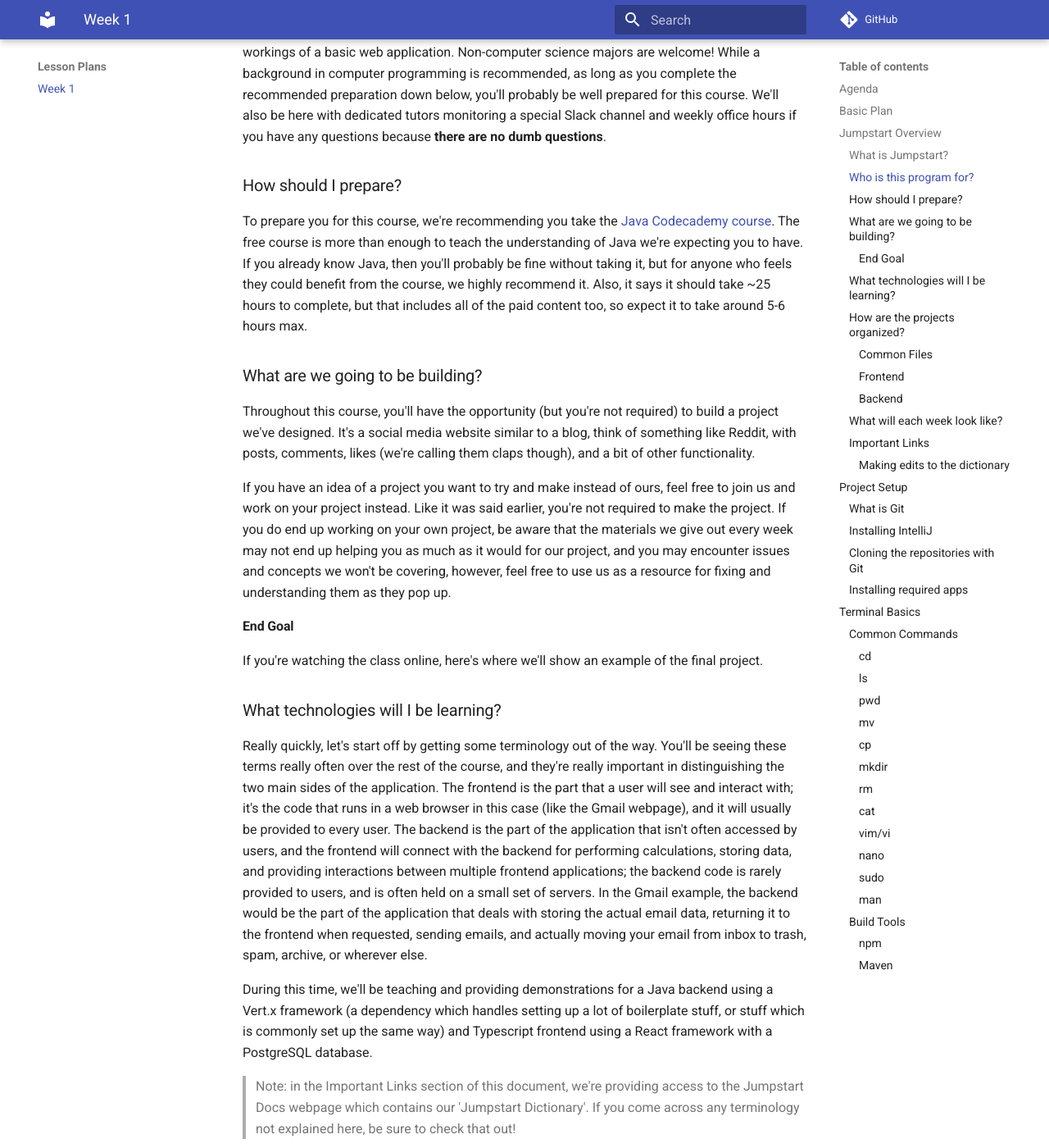
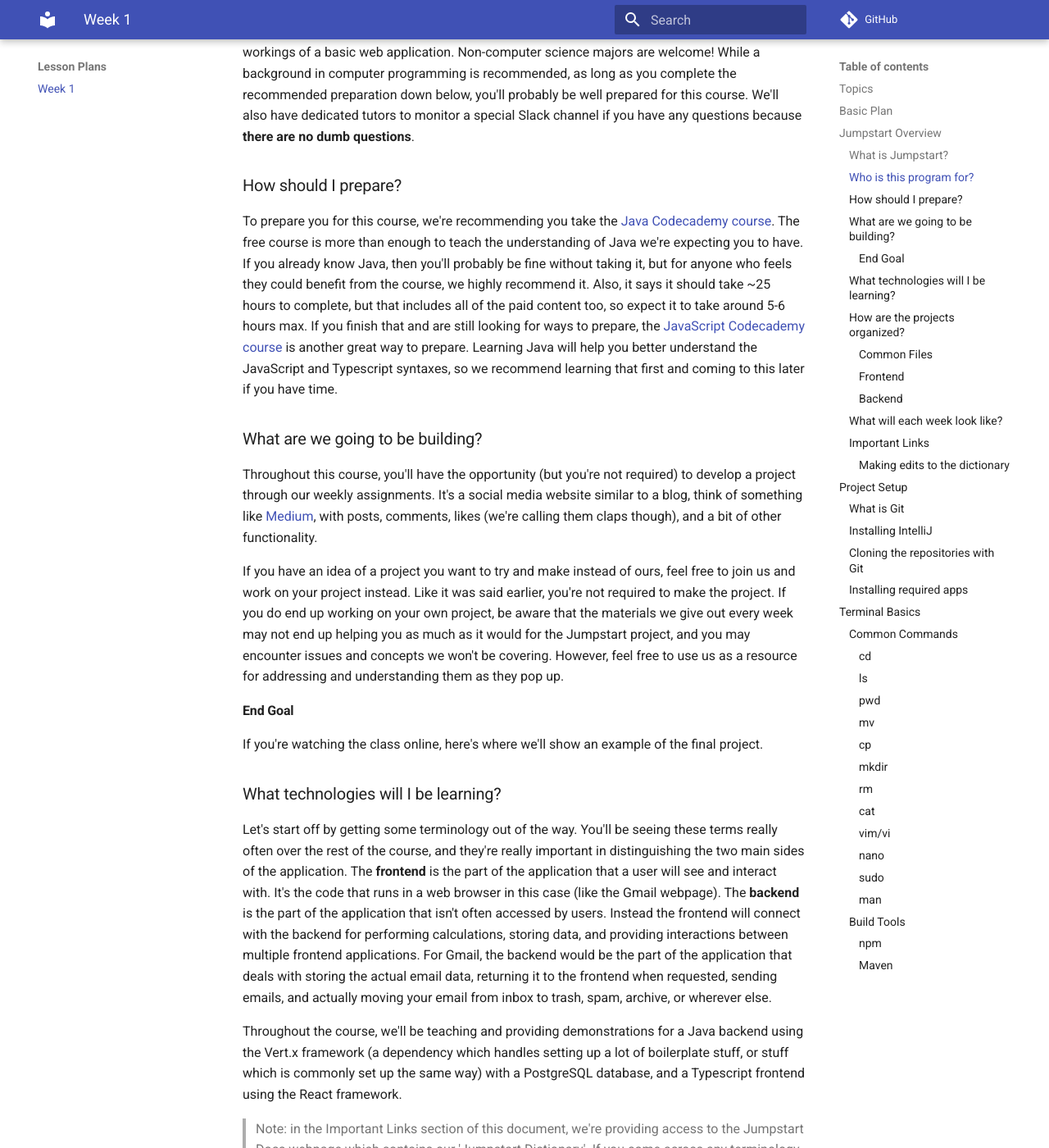
Before and after one commit to Code-4-Community/learning-resources, an MkDocs documentation site: the page built from docs/lesson-plans/week-1.md, in a window 1280 px wide and 1400 px high, scrolled down 2288 px. Shown: the whole window at 82% size. Built offline with MkDocs 1.6.1 and Material for MkDocs 9.7.7, drawn with Linux system fonts in a browser that asks for light colours; comment, search, counter and statistics services are not loaded; some of the changed text lies outside the part shown.

Commit message:
Add Liam's requested changes

```diff
--- a/docs/lesson-plans/week-1.md
+++ b/docs/lesson-plans/week-1.md
@@ -1,6 +1,6 @@
 # Week 1: Project Setup and Terminal Basics
 
-## Agenda
+## Topics
 
 - Project Overview
 - Project Setup
@@ -62,16 +62,16 @@
 
 Over the next couple of weeks (we have 9-10 sessions planned including this one), we'll
 be going through a lot of the fundamentals you'll need to know for developing an interactive
-web application. Our aim is to help you understand and have the tools for developing a
-personal project of your own in the future.
+web application. Our aim is to give you the tools you'll need and help you understand
+how to develop a personal project of your own in the future.
 
 ### Who is this program for?
 
-This program is honestly for anyone interested in software development or interested in the
+This program is for anyone interested in software development or interested in the
 inner workings of a basic web application. Non-computer science majors are welcome! While a
 background in computer programming is recommended, as long as you complete the recommended
-preparation down below, you'll probably be well prepared for this course. We'll also be here
-with dedicated tutors monitoring a special Slack channel and weekly office hours if you have
+preparation down below, you'll probably be well prepared for this course. We'll also have
+dedicated tutors to monitor a special Slack channel if you have
 any questions because __there are no dumb questions__.
 
 ### How should I prepare?
@@ -81,19 +81,24 @@
 teach the understanding of Java we're expecting you to have. If you already know Java, then you'll
 probably be fine without taking it, but for anyone who feels they could benefit from the course,
 we highly recommend it. Also, it says it should take ~25 hours to complete, but that includes
-all of the paid content too, so expect it to take around 5-6 hours max.
+all of the paid content too, so expect it to take around 5-6 hours max. If you finish that and
+are still looking for ways to prepare, the [JavaScript Codecademy
+course](https://www.codecademy.com/learn/introduction-to-javascript) is another great way to
+prepare. Learning Java will help you better understand the JavaScript and Typescript
+syntaxes, so we recommend learning that first and coming to this later if you have time.
 
 ### What are we going to be building?
 
-Throughout this course, you'll have the opportunity (but you're not required) to build a project
-we've designed. It's a social media website similar to a blog, think of something like Reddit,
+Throughout this course, you'll have the opportunity (but you're not required) to develop a project
+through our weekly assignments. It's a social media website similar to a blog, think of something like
+[Medium](https://medium.com/topic/popular),
 with posts, comments, likes (we're calling them claps though), and a bit of other functionality.
 
 If you have an idea of a project you want to try and make instead of ours, feel free to join us
 and work on your project instead. Like it was said earlier, you're not required to make the
 project. If you do end up working on your own project, be aware that the materials we give out
-every week may not end up helping you as much as it would for our project, and you may encounter
-issues and concepts we won't be covering, however, feel free to use us as a resource for fixing
+every week may not end up helping you as much as it would for the Jumpstart project, and you may encounter
+issues and concepts we won't be covering. However, feel free to use us as a resource for addressing
 and understanding them as they pop up.
 
 #### End Goal
@@ -102,22 +107,20 @@
 
 ### What technologies will I be learning?
 
-Really quickly, let's start off by getting some terminology out of the way. You'll be seeing
+Let's start off by getting some terminology out of the way. You'll be seeing
 these terms really often over the rest of the course, and they're really important in
-distinguishing the two main sides of the application. The frontend is the part that a user
-will see and interact with; it's the code that runs in a web browser in this case (like the Gmail
-webpage), and it will usually be provided to every user. The backend is the part of the application that isn't often
-accessed by users, and the frontend will connect with the backend for performing calculations,
-storing data, and providing interactions between multiple frontend applications; the backend code
-is rarely provided to users, and is often held on a small set of servers. In the Gmail example, the
+distinguishing the two main sides of the application. The __frontend__ is the part of the application that a user
+will see and interact with. It's the code that runs in a web browser in this case (like the Gmail
+webpage). The __backend__ is the part of the application that isn't often
+accessed by users. Instead the frontend will connect with the backend for performing calculations,
+storing data, and providing interactions between multiple frontend applications. For Gmail, the
 backend would be the part of the application that deals with storing the actual email data, returning
 it to the frontend when requested, sending emails, and actually moving your email from inbox to
 trash, spam, archive, or wherever else.
 
-During this time, we'll be teaching and providing demonstrations for a Java backend
-using a Vert.x framework (a dependency which handles setting up a lot of boilerplate stuff, or stuff which is
-commonly set up the same way) and Typescript frontend using a React framework with a PostgreSQL
-database.
+Throughout the course, we'll be teaching and providing demonstrations for a Java backend
+using the Vert.x framework (a dependency which handles setting up a lot of boilerplate stuff, or stuff which is
+commonly set up the same way) with a PostgreSQL database, and a Typescript frontend using the React framework.
 
 >Note: in the Important Links section of this document, we're providing access to the Jumpstart Docs webpage
 >which contains our 'Jumpstart Dictionary'. If you come across any terminology not explained here, be sure to check
@@ -134,10 +137,10 @@
 [Mockito](https://site.mockito.org/) for a mocking framework.
 
 Throughout the course, we'll be covering a lot of topics like Git and terminal commands,
-HTML, CSS, and JavaScript, servers, HTTP and REST requests, testing, databases, APIs, and
+HTML, CSS, JavaScript, servers, HTTP and REST requests, testing, databases, APIs, and
 cloud deployment.
 
-Don't worry if any of this seems unfamiliar or new to you, we'll be sure to cover all of this
+Don't worry if any of this is unfamiliar or new to you, we'll be sure to cover all of this
 and answer any questions you may have.
 
 ### How are the projects organized?
@@ -149,19 +152,19 @@
 
 #### Common Files
 
-.gitignore is a file containing regular expressions to describe files we don't want Git
+__.gitignore__ is a file containing regular expressions to describe files we don't want Git
 to keep track of when we make commits or push to GitHub.
 
 >A regular expression (regex) is a syntax used to define text matching the given pattern.
 >Check out [regexr](https://regexr.com/) and [regex101](https://regex101.com/) for some
 >common regexes, descriptions, and a playground to test some out.
 
-LICENSE is a file detailing licensing information. In our case, we're using the GPL-3.0
+__LICENSE__ is a file detailing licensing information. In our case, we're using the GPL-3.0
 License, which means anyone can use or modify our code for whatever they want (with some
 conditions). You'll rarely have to deal with this in practice, but we wanted to add one
 so that you can see what it looks like.
 
-README.md is sort of like the introduction file. It's written in a format called
+__README.md__ is sort of like the introduction file. It's written in a format called
 [Markdown](https://en.wikipedia.org/wiki/Markdown) (the .md filetype), which allows for
 simple and easy formatting. Usually this file has descriptions of the software, instructions
 for setting it up, and any other information the developer(s) would like to provide to the
@@ -169,38 +172,39 @@
 
 #### Frontend
 
-node_modules/ is a directory which houses all of the JavaScript packages you'll need. You should
+__node_modules/__ is a directory which houses all of the JavaScript packages you'll need. You should
 never have do anything with that directory (other than deleting it if you're getting weird issues,
 but that should be __*RARE*__), since everything having to do with this directory will be handled
 for you. This will appear after you've run `npm install` later on, which is a program to download and
 handle external dependencies and packages to be used in your code. This
 directory is also usually not included in a Git repository.
 
-public/ is a directory to store unique files and images like manifest files, HTML files, or
+__public/__ is a directory to store unique files and images like manifest files, HTML files, or
 special image files. They're put here for easy reference and access.
 
-src/ is the directory with your actual project files. All of your React components,
+__src/__ is the directory with your actual project files. All of your React components,
 views, tests, and code will be inside here.
 
-package.json is a file containing dependency/package information, scripts to be run using npm,
+__package.json__ is a file containing dependency/package information, scripts to be run using npm,
 and other data about your project.
 
-package-lock.json holds information on requested dependencies, which dependencies are required for
-the requested dependencies, and special information that should rarely change. You should never have
-to do anything with this file, and
-it should **_definitely_** be included in a Git repository.
+__package-lock.json__ holds information on requested dependencies, which dependencies are required for
+the requested dependencies, and special information that should rarely change. It's generated from the
+package.json file, and any changes you make there will eventually be reflected in package-lock.
+You should never have to change anything with this file, and it should **_definitely_** be
+included in a Git repository.
 
-tsconfig.json holds information about your Typescript configuration.
+__tsconfig.json__ holds information about your Typescript configuration.
 
 #### Backend
 
-pom.xml is a file with project build instructions, dependencies, and other project information.
+__pom.xml__ is a file with project build instructions, dependencies, and other project information.
 
-api/ is a directory handling routing information and data transfer objects (DTOs).
+__api/__ is a directory handling routing information and data transfer objects (DTOs).
 
-persist/ is a directory for handling and saving data.
+__persist/__ is a directory for handling and saving data.
 
-service/ is the entry point for your project, so you'll start it up from there. It handles
+__service/__ holds the main method for your project, so you'll start it up from there. It handles
 connecting everything together and basically 'running' your project.
 
 ### What will each week look like?
@@ -244,7 +248,7 @@
 
 If there's a term you'd like to see added to the dictionary, updated, or formatted differently, you
 can click on the pencil icon in the upper right to make an edit (you can do this to the script pages
-too if there's a change you want there instead). You will probably need an account,
+too if there's a change you want there instead). You will need to log in with an account,
 and then it should take you to an in-browser edit page. Once you're ready to make the change,
 you should be able to go to the bottom to leave a quick message detailing what you changed
 (you don't have to do the extended description). Then you'll be able to create a branch, and we'll
@@ -319,7 +323,9 @@
 >Note: if you're on Windows, you may also need to install git (it should give you a button to do so)
 >to be able to clone the projects.
 
-The links you'll want to use are in the __Important Links__ section above.
+The links you'll want to use are:
+- Frontend: `https://github.com/Code-4-Community/jumpstart-frontend.git`
+- Backend: `https://github.com/Code-4-Community/jumpstart-backend.git`
 
 After the projects are open, you'll want to view the starter code by entering the following command into the terminal
 at the bottom of your IntelliJ window for both the frontend and backend projects.
```
Also changed, not shown: other parts of docs/lesson-plans/week-1.md (+38 -38 lines).
